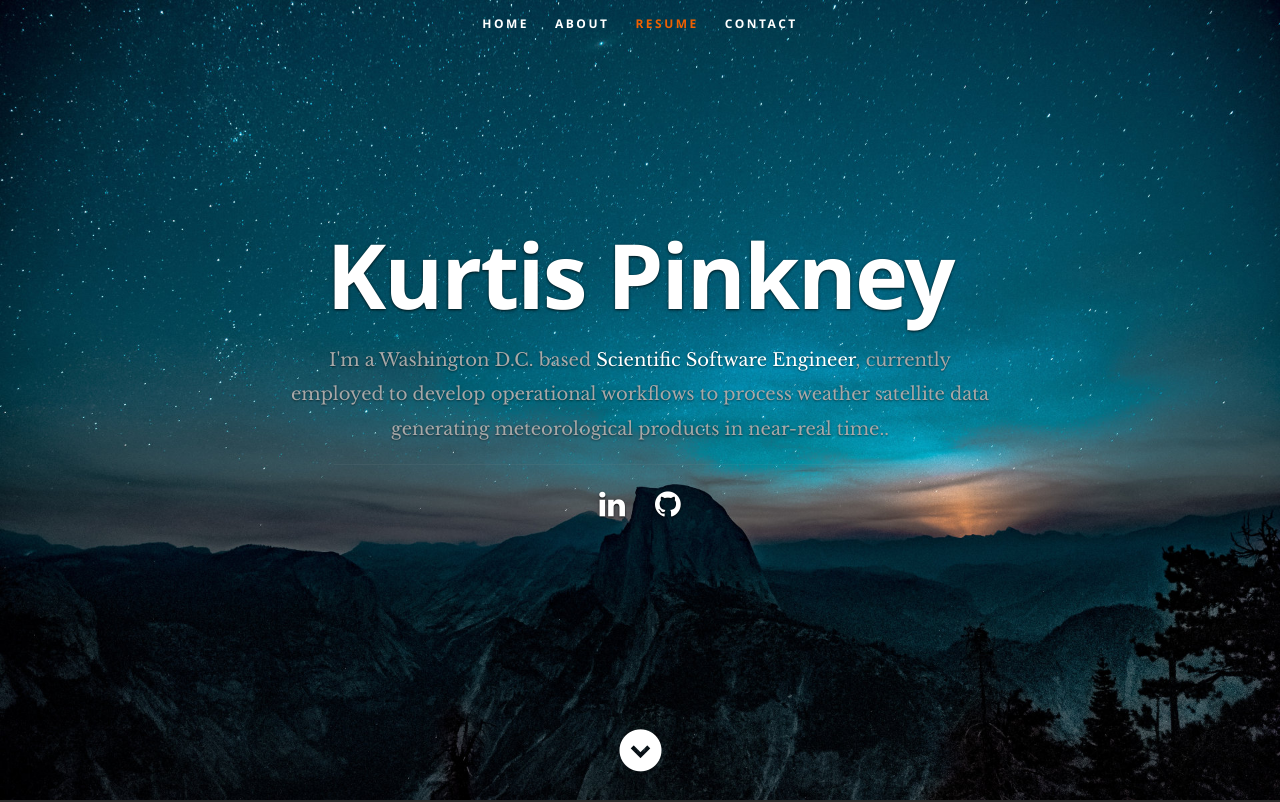
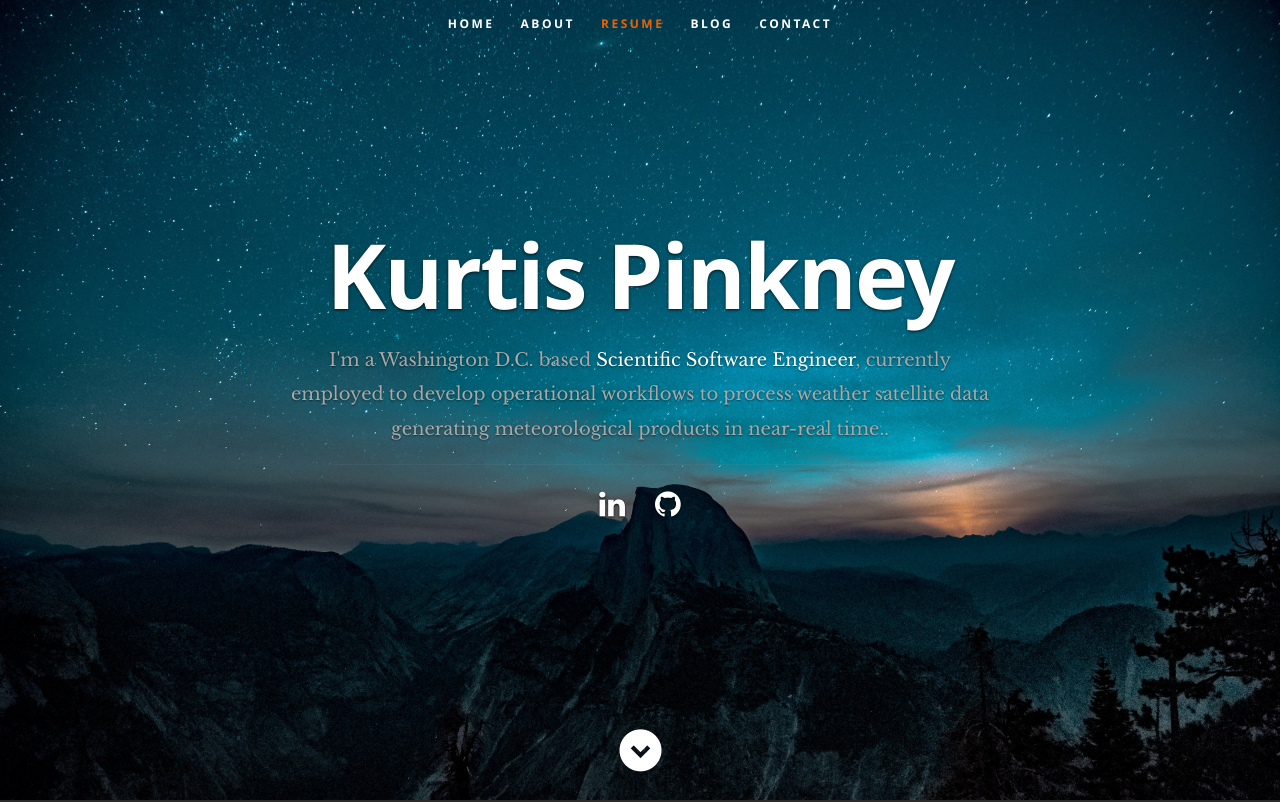
Before and after one commit to kurtispinkney/professional-development, a React (Create React App) app: page / in a window 1280 px wide. Shown: the top 802 px of the page. Built offline with nearby package versions, Linux system fonts and the light colour scheme.

Commit message:
Add react-router-dom and 'blog' to nav bar.

```diff
--- a/package.json
+++ b/package.json
@@ -7,6 +7,7 @@
     "react": "^16.2.0",
     "react-dom": "^16.2.0",
     "react-ga": "^2.3.5",
+    "react-router-dom": "^5.2.0",
     "react-scripts": "1.0.17"
   },
   "scripts": {
--- a/src/App.js
+++ b/src/App.js
@@ -1,4 +1,5 @@
 import React, { Component } from 'react';
+import { BrowserRouter } from "react-router-dom";
 import ReactGA from 'react-ga';
 import $ from 'jquery';
 import './App.css';
@@ -45,6 +46,7 @@ class App extends Component {
 
   render() {
     return (
+      <BrowserRouter>
         <div className="App">
           <Header data={this.state.resumeData.main}/>
           <About data={this.state.resumeData.main}/>
@@ -54,6 +56,7 @@ class App extends Component {
           <Contact data={this.state.resumeData.main}/>
           <Footer data={this.state.resumeData.main}/>
         </div>
+    </BrowserRouter>
     );
   }
 }
--- a/src/Components/Header.js
+++ b/src/Components/Header.js
@@ -1,4 +1,5 @@
 import React, { Component } from 'react';
+import { Link } from "react-router-dom";
 
 class Header extends Component {
   render() {
@@ -25,6 +26,7 @@ class Header extends Component {
             <li className="current"><a className="smoothscroll" href="#home">Home</a></li>
             <li><a className="smoothscroll" href="#about">About</a></li>
 	         <li><a className="smoothscroll" href="#resume">Resume</a></li>
+            <li><Link to="/articles">Blog</Link></li>
             {/* <li><a className="smoothscroll" href="#portfolio">Works</a></li> */}
             {/* <li><a className="smoothscroll" href="#testimonials">Testimonials</a></li> */}
             <li><a className="smoothscroll" href="#contact">Contact</a></li>
```
Lines whose indentation alone changed are shown as unchanged.
